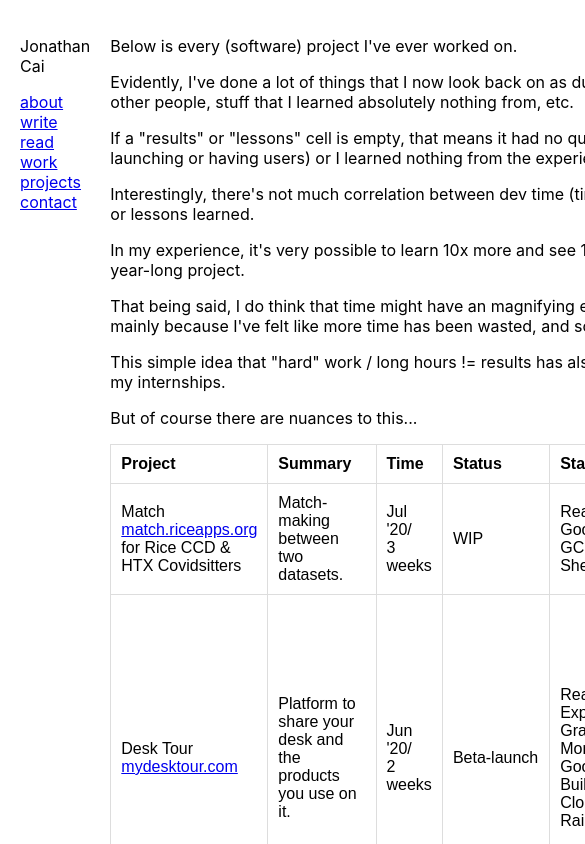
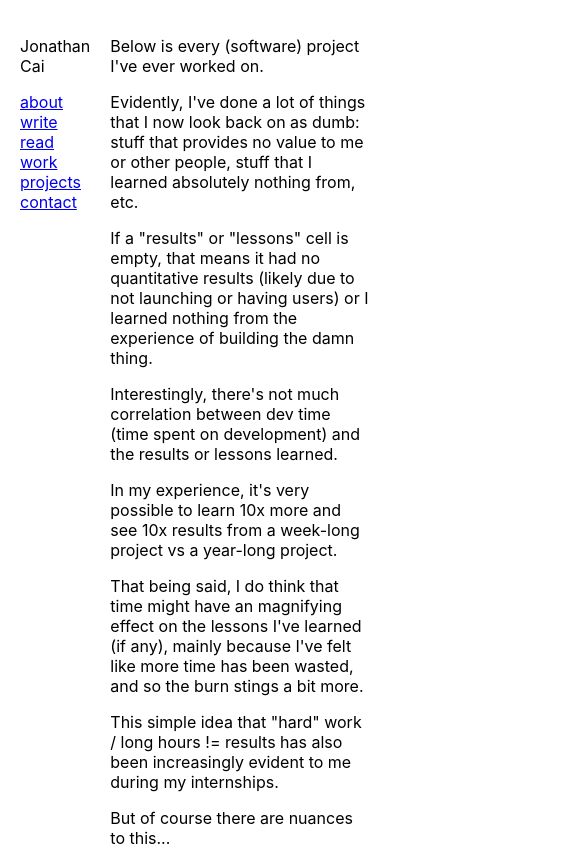
Before and after one commit to jonathancai11/min-portfolio, a React (Create React App) app: page /projects in a window 390 px wide. Shown: the top 844 px of the page, 585 px wide, since content can reach past the window. Built offline with nearby package versions, Linux system fonts and the light colour scheme.

Commit message:
projects mobile optimizations

```diff
--- a/src/components/Projects/Projects.css
+++ b/src/components/Projects/Projects.css
@@ -9,3 +9,15 @@ td, th {
   text-align: left;
   padding: 10px;
 }
+
+@media only screen and (max-width: 600px) {
+  .Projects {
+  }
+
+  td, th {
+    font-size: 1px;
+    border: 1px solid #dddddd;
+    text-align: left;
+    padding: 0px;
+  }
+}
--- a/src/components/Projects/Projects.js
+++ b/src/components/Projects/Projects.js
@@ -6,7 +6,7 @@ import projectData from '../../data/projects.json';
 export default function Projects(props) {
 
     return (
-        <div style={{fontSize: 16}}>
+        <div className="Projects">
             <p>Below is every (software) project I've ever worked on.</p>
 
             <p>Evidently, I've done a lot of things that I now look back on as dumb: stuff
```
